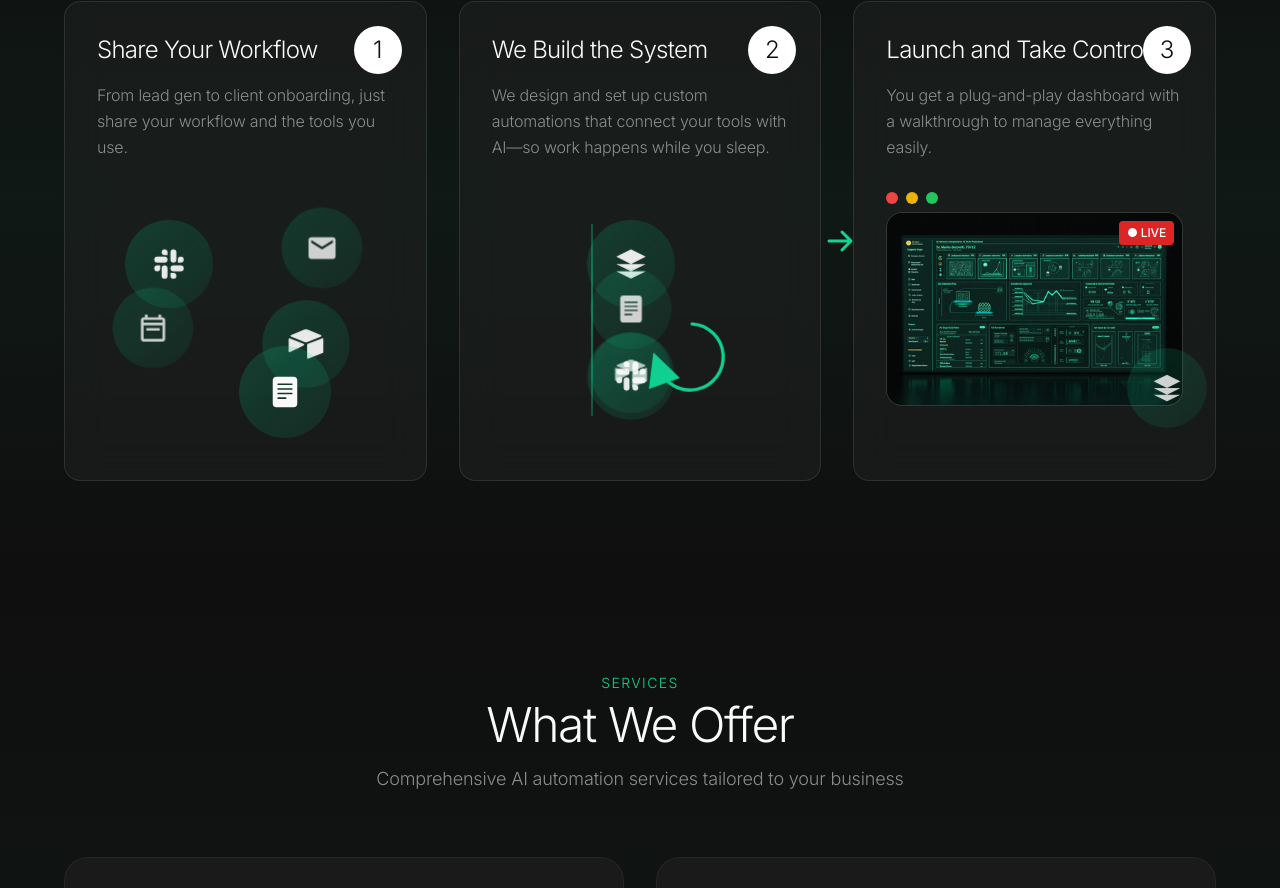
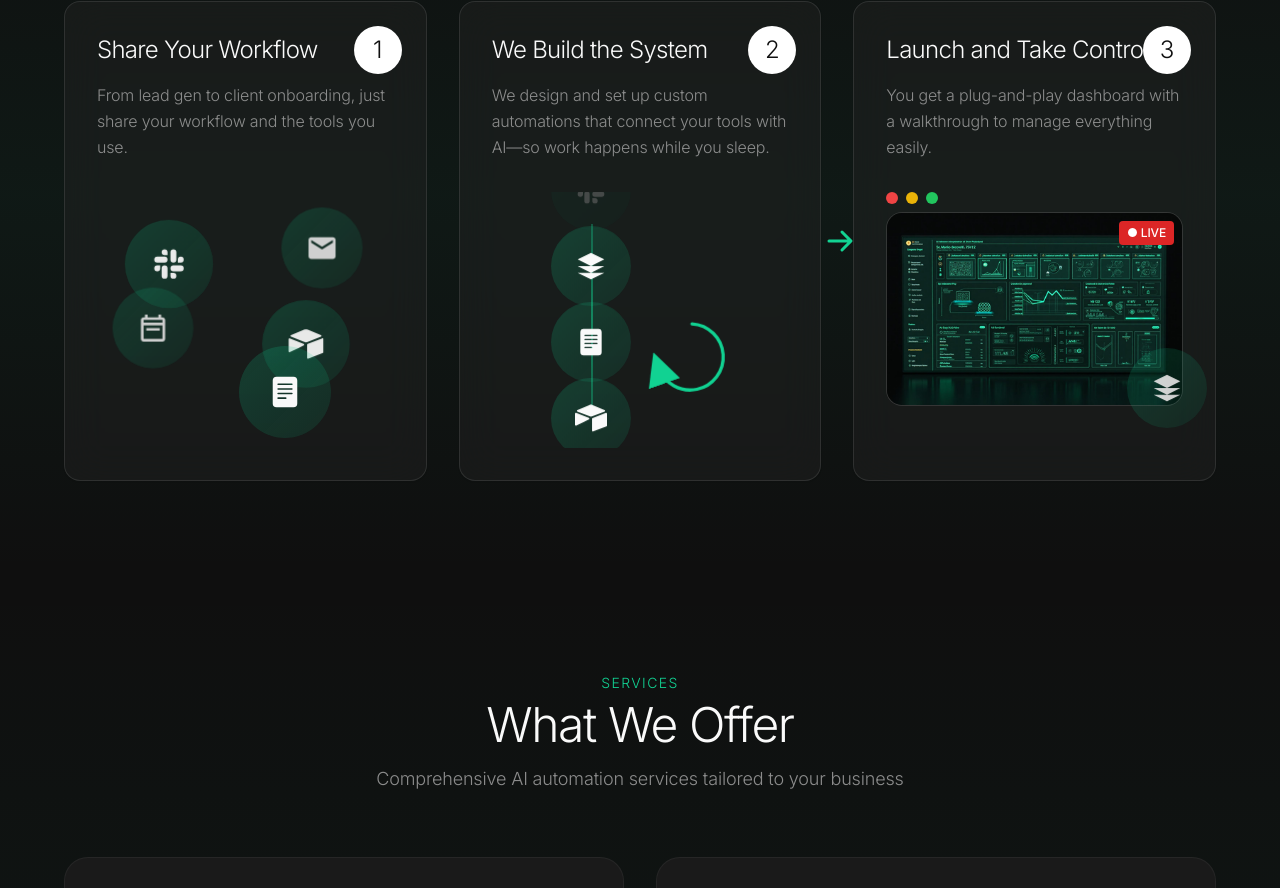
Before and after one commit to Guiltyme212/aiboostly-agent-nexus, a React (Vite) app: page / in a window 1280 px wide. Shown: the part 1902-2790 px from the top of the page. Built offline with nearby package versions, Linux system fonts and the light colour scheme; the HTML template or start-up script is replaced by a standard one.

Commit message:
Fix icon animation in HowItWorks
Adjusted the animation for icons in the "How it Works" section. The icons now move upwards in a loop without zooming in or out, as per the user's request.

```diff
--- a/src/components/HowItWorks.tsx
+++ b/src/components/HowItWorks.tsx
@@ -149,45 +149,42 @@ const HowItWorks = () => {
               {/* Vertical Connecting Line */}
               <div className="absolute left-1/3 top-8 bottom-8 w-0.5 bg-gradient-to-b from-primary/30 via-primary/50 to-primary/30"></div>
 
-              {/* Zapier Icon - Top */}
+              {/* Moving Icons */}
               <div
-                className="absolute top-8 left-1/3 -translate-x-1/2 w-20 h-20 rounded-full bg-gradient-to-br from-primary/20 to-primary/10 flex items-center justify-center z-10"
+                className="absolute bottom-0 left-1/3 w-20 h-20 rounded-full bg-gradient-to-br from-primary/20 to-primary/10 flex items-center justify-center z-10"
                 style={{
-                  animation: "zoomPulse 3s ease-in-out infinite",
+                  animation: "moveUpLoop 4s linear infinite",
                   animationDelay: "0s"
                 }}
               >
                 <ZapierIcon />
               </div>
 
-              {/* Notion Icon - Middle Top */}
               <div
-                className="absolute top-[30%] left-1/3 -translate-x-1/2 w-20 h-20 rounded-full bg-gradient-to-br from-primary/20 to-primary/10 flex items-center justify-center z-10"
+                className="absolute bottom-0 left-1/3 w-20 h-20 rounded-full bg-gradient-to-br from-primary/20 to-primary/10 flex items-center justify-center z-10"
                 style={{
-                  animation: "zoomPulse 3s ease-in-out infinite",
-                  animationDelay: "0.6s"
+                  animation: "moveUpLoop 4s linear infinite",
+                  animationDelay: "1s"
                 }}
               >
                 <NotionIcon />
               </div>
 
-              {/* Airtable Icon - Middle Bottom */}
               <div
-                className="absolute top-[55%] left-1/3 -translate-x-1/2 w-20 h-20 rounded-full bg-gradient-to-br from-primary/20 to-primary/10 flex items-center justify-center z-10"
+                className="absolute bottom-0 left-1/3 w-20 h-20 rounded-full bg-gradient-to-br from-primary/20 to-primary/10 flex items-center justify-center z-10"
                 style={{
-                  animation: "zoomPulse 3s ease-in-out infinite",
-                  animationDelay: "1.2s"
+                  animation: "moveUpLoop 4s linear infinite",
+                  animationDelay: "2s"
                 }}
               >
                 <AirtableIcon />
               </div>
 
-              {/* Slack Icon - Bottom */}
               <div
-                className="absolute bottom-8 left-1/3 -translate-x-1/2 w-20 h-20 rounded-full bg-gradient-to-br from-primary/20 to-primary/10 flex items-center justify-center z-10"
+                className="absolute bottom-0 left-1/3 w-20 h-20 rounded-full bg-gradient-to-br from-primary/20 to-primary/10 flex items-center justify-center z-10"
                 style={{
-                  animation: "zoomPulse 3s ease-in-out infinite",
-                  animationDelay: "1.8s"
+                  animation: "moveUpLoop 4s linear infinite",
+                  animationDelay: "3s"
                 }}
               >
                 <SlackIcon />
--- a/src/index.css
+++ b/src/index.css
@@ -151,6 +151,23 @@ All colors MUST be HSL.
     }
   }
 
+  @keyframes moveUpLoop {
+    0% {
+      transform: translate(-50%, 100%);
+      opacity: 0;
+    }
+    10% {
+      opacity: 1;
+    }
+    90% {
+      opacity: 1;
+    }
+    100% {
+      transform: translate(-50%, -280%);
+      opacity: 0;
+    }
+  }
+
 
   .scroll-reveal {
     opacity: 0;
```
